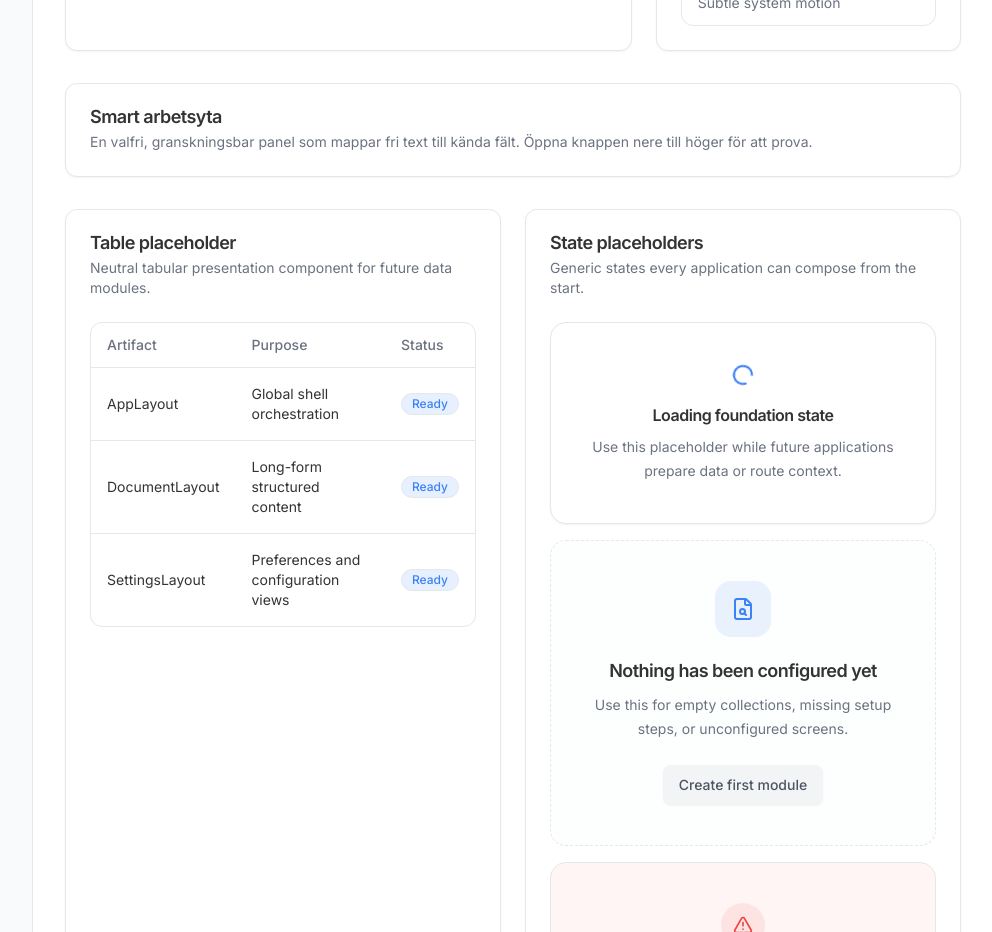
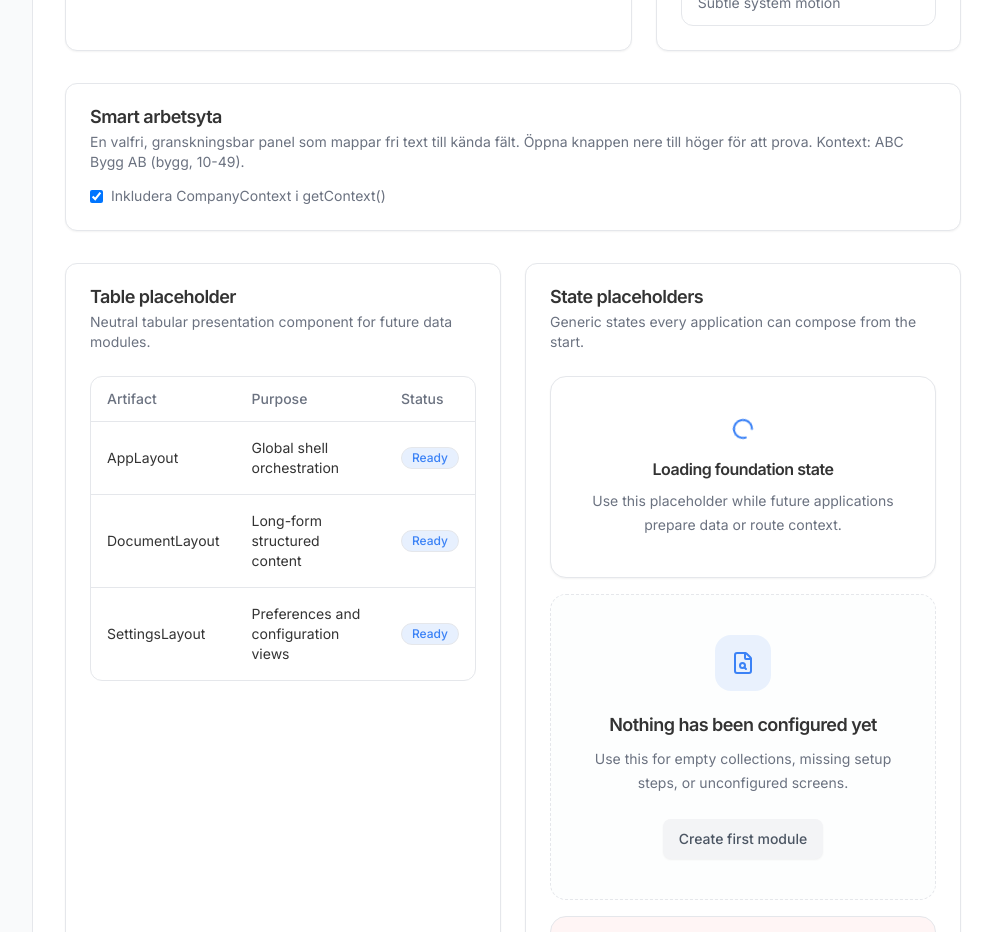
Before and after one commit to PaddeFTW/app-template, a Next.js app: page / in a window 1280 px wide. Shown: the part 1320-2252 px from the top of the page, without its empty margins (287-1279 px from the left). Built offline with nearby package versions, Linux system fonts and the light colour scheme.

Commit message:
Add optional CompanyContext to Smart Workspace (V1.1)

```diff
--- a/components/common/smart-workspace-demo.tsx
+++ b/components/common/smart-workspace-demo.tsx
@@ -4,6 +4,7 @@ import { useState } from "react";
 
 import { SmartWorkspacePanel } from "@/components/common/smart-workspace-panel";
 import { Card, CardDescription, CardHeader, CardTitle } from "@/components/ui/card";
+import { demoCompanyContext } from "@/lib/workspace/company";
 import type { WorkspaceAppContract } from "@/lib/workspace/context";
 import type { FieldInstance } from "@/lib/workspace/field-contract";
 
@@ -17,20 +18,54 @@ const initialFields: FieldInstance[] = [
 
 export function SmartWorkspaceDemo() {
   const [fields, setFields] = useState(initialFields);
+  const [includeCompany, setIncludeCompany] = useState(true);
   const contract: WorkspaceAppContract = {
     app_id: "template-showcase",
     app_name: "app",
     workspace_enabled: true,
     locale: "sv",
-    getContext: () => ({ app_id: "template-showcase", app_name: "app", locale: "sv", module_id: "workspace-demo", page_id: "foundation", record_id: "demo-record", permissions: { canOpenWorkspace: true, canApplyWorkspace: true }, fields }),
+    getContext: () => ({
+      app_id: "template-showcase",
+      app_name: "app",
+      locale: "sv",
+      module_id: "workspace-demo",
+      page_id: "foundation",
+      record_id: "demo-record",
+      permissions: { canOpenWorkspace: true, canApplyWorkspace: true },
+      fields,
+      company: includeCompany ? demoCompanyContext : undefined,
+    }),
     applyFieldUpdates: async ({ changes }) => {
-      setFields((current) => current.map((field) => {
-        const change = changes.find((item) => item.field_id === field.id);
-        return change ? { ...field, value: change.new_value } : field;
-      }));
+      setFields((current) =>
+        current.map((field) => {
+          const change = changes.find((item) => item.field_id === field.id);
+          return change ? { ...field, value: change.new_value } : field;
+        }),
+      );
       return { ok: true, applied_field_ids: changes.map((change) => change.field_id) };
     },
   };
 
-  return <Card className="border-primary/20 bg-primary/[0.03]"><CardHeader><CardTitle>Smart arbetsyta</CardTitle><CardDescription>En valfri, granskningsbar panel som mappar fri text till kända fält. Öppna knappen nere till höger för att prova.</CardDescription></CardHeader><SmartWorkspacePanel contract={contract} /></Card>;
+  return (
+    <Card className="border-primary/20 bg-primary/[0.03]">
+      <CardHeader>
+        <CardTitle>Smart arbetsyta</CardTitle>
+        <CardDescription>
+          En valfri, granskningsbar panel som mappar fri text till kända fält. Öppna knappen nere till höger för att prova.
+          {includeCompany
+            ? ` Kontext: ${demoCompanyContext.display_name} (${demoCompanyContext.industry}, ${demoCompanyContext.size_band}).`
+            : " Ingen företagskontext."}
+        </CardDescription>
+        <label className="mt-2 flex items-center gap-2 text-sm text-muted-foreground">
+          <input
+            type="checkbox"
+            checked={includeCompany}
+            onChange={(event) => setIncludeCompany(event.target.checked)}
+          />
+          Inkludera CompanyContext i getContext()
+        </label>
+      </CardHeader>
+      <SmartWorkspacePanel contract={contract} />
+    </Card>
+  );
 }
--- a/lib/workspace/adapter.ts
+++ b/lib/workspace/adapter.ts
@@ -1,3 +1,6 @@
+import type { CompanySizeBand } from "./company";
+import type { WorkspaceContext } from "./context";
+
 export type KnowledgeQuery = {
   app_id: string;
   locale: string;
@@ -10,6 +13,10 @@ export type KnowledgeQuery = {
   allowed_knowledge_ids?: string[];
   kb_version?: string;
   audience?: string;
+  industry?: string;
+  size_band?: CompanySizeBand;
+  standard_ids?: string[];
+  company_id?: string;
 };
 
 export type KnowledgeHit = {
@@ -32,6 +39,26 @@ export const NoopAdapter: KnowledgeAdapter = {
   retrieve: async () => [],
 };
 
+export function toKnowledgeQuery(
+  ctx: WorkspaceContext,
+  extra?: Partial<KnowledgeQuery>,
+): KnowledgeQuery {
+  return {
+    app_id: ctx.app_id,
+    locale: ctx.locale,
+    module_id: ctx.module_id,
+    page_id: ctx.page_id,
+    step_id: ctx.step_id,
+    field_ids: ctx.fields.map((field) => field.id),
+    industry: ctx.company?.industry,
+    size_band: ctx.company?.size_band,
+    standard_ids: ctx.company?.standard_ids,
+    company_id: ctx.company?.company_id,
+    allowed_domains: extra?.allowed_domains ?? [],
+    ...extra,
+  };
+}
+
 export type ActionContract = {
   id: string;
   label: string;
--- /dev/null
+++ b/lib/workspace/company.ts
@@ -0,0 +1,25 @@
+export type CompanySizeBand = "1-9" | "10-49" | "50-249" | "250+";
+
+/**
+ * Generic company slice for Smart Workspace.
+ * Apps own the full profile (including organisation number).
+ * Workspace only consumes this mapped subset.
+ */
+export type CompanyContext = {
+  company_id: string;
+  display_name: string;
+  industry?: string;
+  size_band?: CompanySizeBand;
+  standard_ids?: string[];
+  locale?: "sv" | "en";
+  updated_at?: string;
+};
+
+export const demoCompanyContext: CompanyContext = {
+  company_id: "demo-company",
+  display_name: "ABC Bygg AB",
+  industry: "bygg",
+  size_band: "10-49",
+  standard_ids: ["iso-9001", "iso-14001", "iso-45001"],
+  locale: "sv",
+};
--- a/lib/workspace/context.ts
+++ b/lib/workspace/context.ts
@@ -1,4 +1,7 @@
+import type { CompanyContext } from "./company";
 import type { FieldContract, FieldInstance } from "./field-contract";
+
+export type { CompanyContext, CompanySizeBand } from "./company";
 
 export type WorkspaceLocale = "sv" | "en";
 
@@ -17,6 +20,7 @@ export type WorkspaceContext = {
     canApplyWorkspace: boolean;
   };
   fields: FieldInstance[];
+  company?: CompanyContext;
 };
 
 export type ApplyFieldUpdatesInput = {
```
Also changed, not shown: 1 other file (tests, documents, lock files or other folders).
